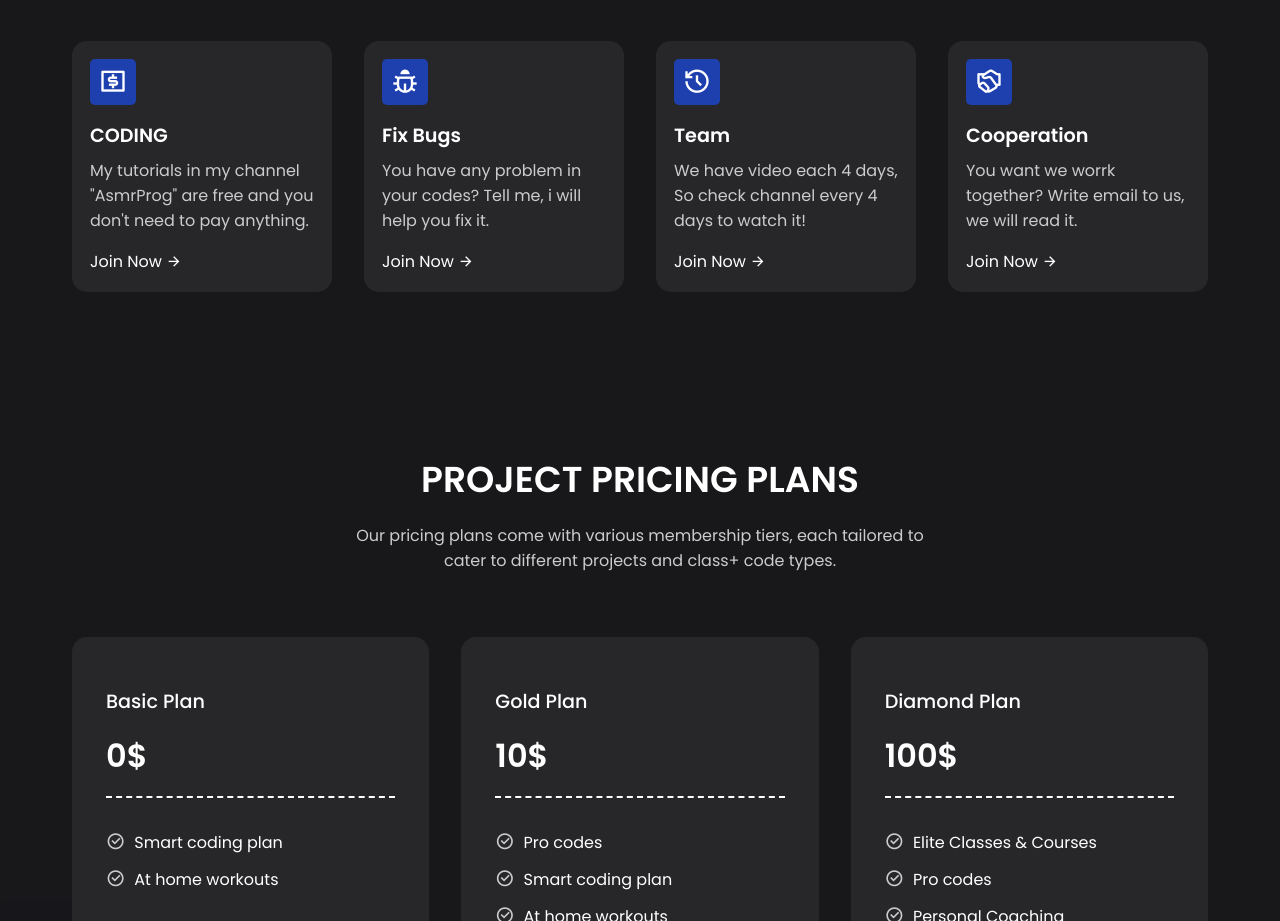
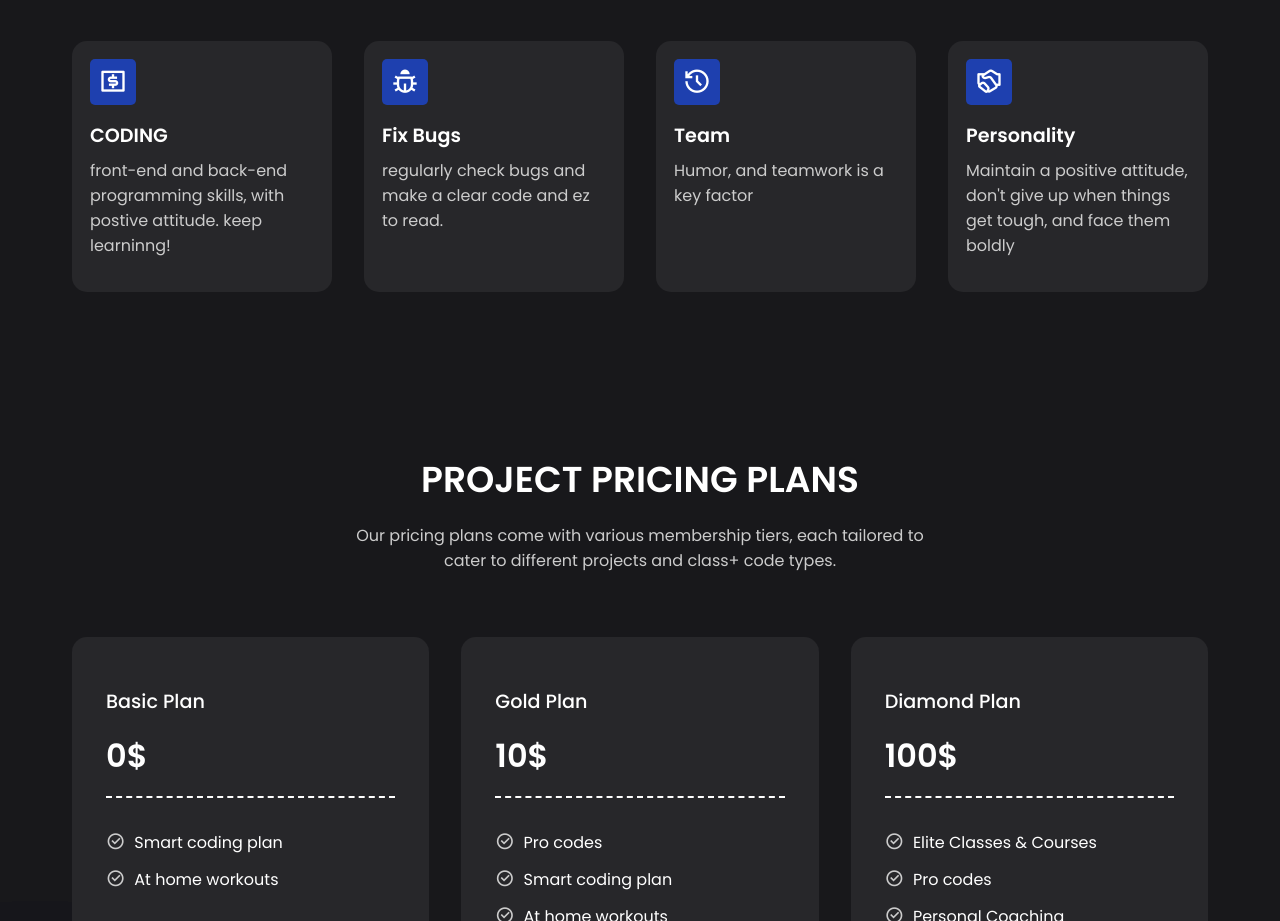
Before and after one commit to s4594749/s4594749.github.io, a plain HTML site: page index.html in a window 1280 px wide. Shown: the part 880-1801 px from the top of the page. Drawn offline with nearby package versions, Linux system fonts and the light colour scheme.

Commit message:
info_update

```diff
--- a/index.html
+++ b/index.html
@@ -53,33 +53,33 @@
             <h4>CODING</h4>
 
             <p>
-                My tutorials in my channel "AsmrProg" are free and you don't need to pay anything.
+                front-end and back-end programming skills, with postive attitude. keep learninng!
             </p>
-            <a href="#">Join Now <i class="ri-arrow-right-line"></i></a>
+
         </div>
         <div class="card">
             <span><i class="ri-bug-line"></i></span>
             <h4>Fix Bugs</h4>
             <p>
-                You have any problem in your codes? Tell me, i will help you fix it.
+                regularly check bugs and make a clear code and ez to read.
             </p>
-            <a href="#">Join Now <i class="ri-arrow-right-line"></i></a>
+
         </div>
         <div class="card">
             <span><i class="ri-history-line"></i></span>
             <h4>Team</h4>
             <p>
-                We have video each 4 days, So check channel every 4 days to watch it!
+                Humor, and teamwork is a key factor
             </p>
-            <a href="#">Join Now <i class="ri-arrow-right-line"></i></a>
+
         </div>
         <div class="card">
             <span><i class="ri-shake-hands-line"></i></span>
-            <h4>Cooperation</h4>
+            <h4>Personality</h4>
             <p>
-                You want we worrk together? Write email to us, we will read it.
+                Maintain a positive attitude, don't give up when things get tough, and face them boldly
             </p>
-            <a href="#">Join Now <i class="ri-arrow-right-line"></i></a>
+
         </div>
     </div>
 </section>
```
